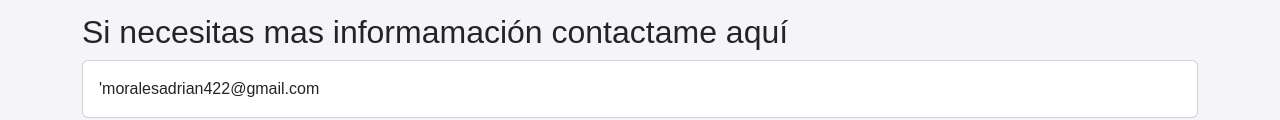
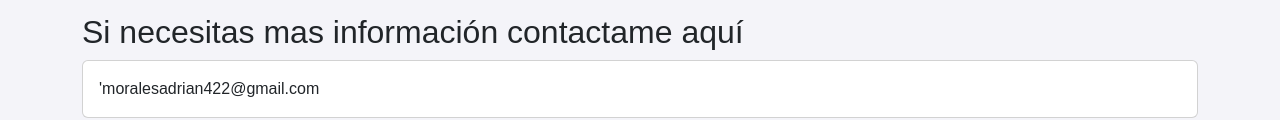
Before and after one commit to adrimg06/bootstrap, a plain HTML site: page precios.html in a window 1280 px wide. Shown: the part 673-793 px from the top of the page. Drawn offline with nearby package versions, Linux system fonts and the light colour scheme.

Commit message:
Update precios.html

```diff
--- a/precios.html
+++ b/precios.html
@@ -98,7 +98,7 @@
 </div>
 
 <div class="container">
-  <h2>Si necesitas mas informamación contactame aquí</h2>
+  <h2>Si necesitas mas información contactame aquí</h2>
   <div class="card">
     <div class="card-body">'moralesadrian422@gmail.com</div>
 </div>
```
